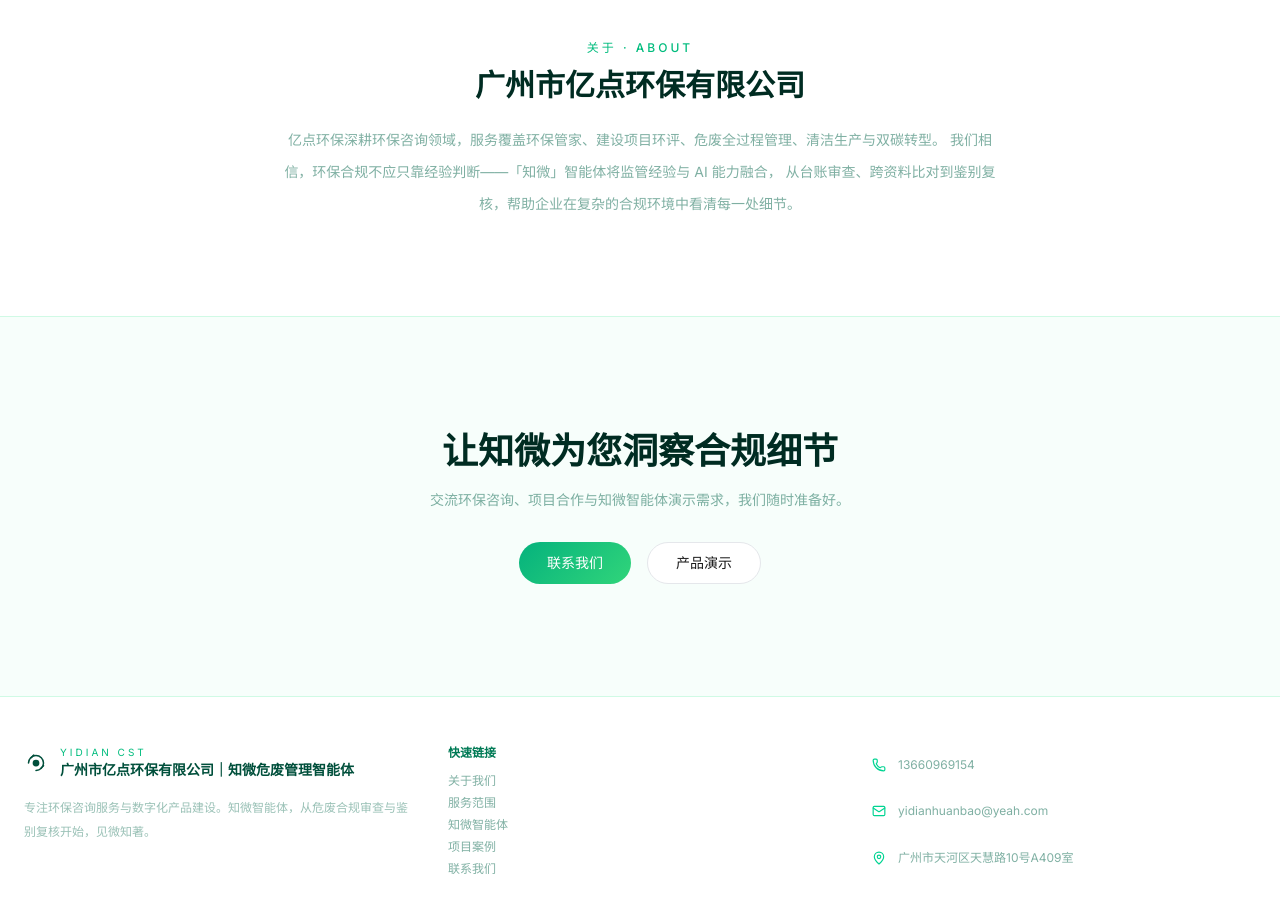
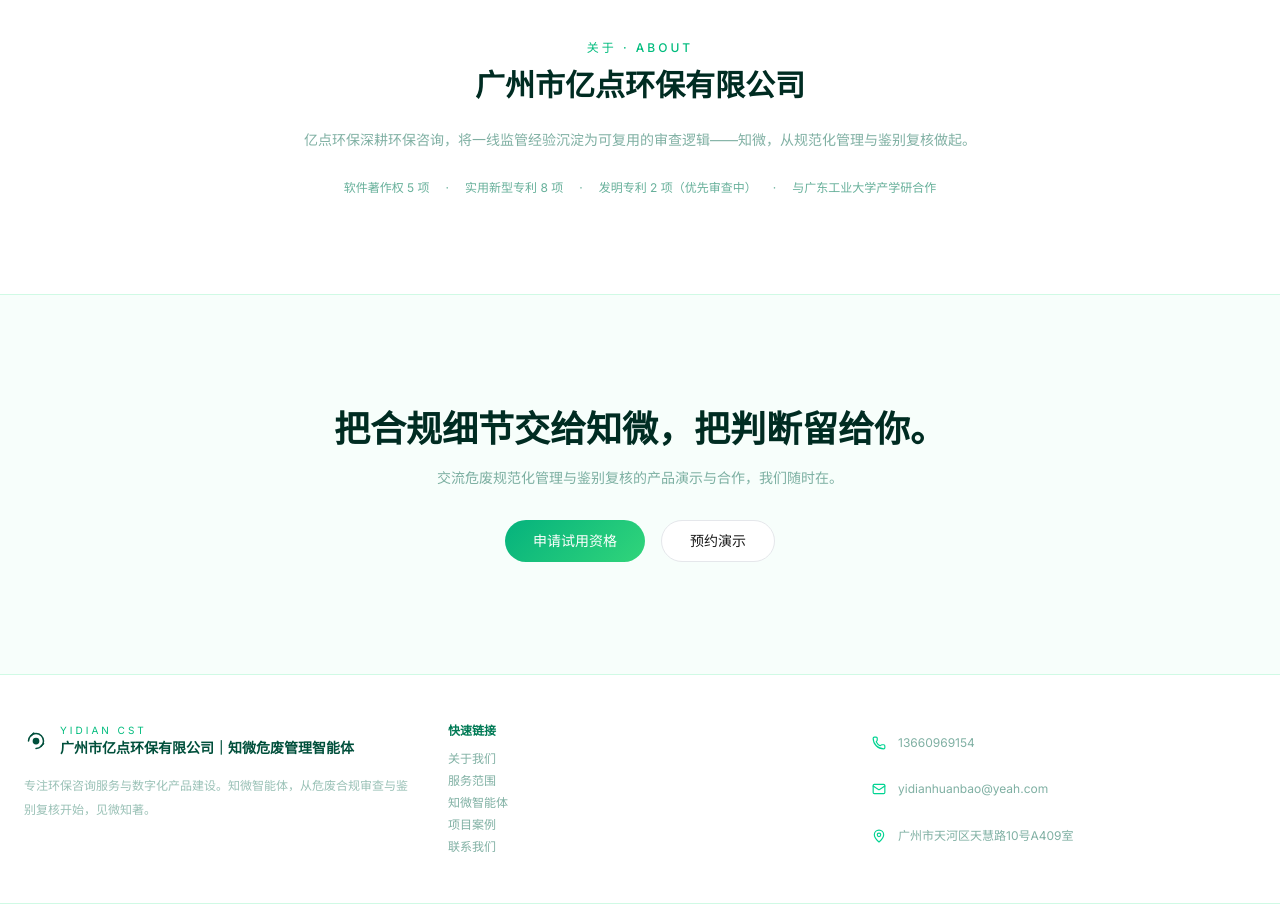
Before and after one commit to tongyatsing/yidian-website, a Next.js app: page / in a window 1280 px wide. Shown: the part 4040-4952 px from the top of the page. Built offline with nearby package versions, Linux system fonts and the light colour scheme.

Commit message:
feat(home): 关于段克制资质背书 + CTA 收尾句
Co-Authored-By: Claude Opus 4.7 (1M context) <noreply@anthropic.com>

```diff
--- a/src/components/YidianEcoSite.tsx
+++ b/src/components/YidianEcoSite.tsx
@@ -665,10 +665,17 @@ function HomePage({ setPage }: { setPage: (p: string) => void }) {
           <div className="text-xs font-medium tracking-[0.25em] uppercase text-emerald-500">关于 · About</div>
           <h2 className="font-display mt-3 text-2xl font-bold text-emerald-950 md:text-3xl">广州市亿点环保有限公司</h2>
           <p className="mt-5 text-sm leading-8 text-emerald-800/50">
-            亿点环保深耕环保咨询领域，服务覆盖环保管家、建设项目环评、危废全过程管理、清洁生产与双碳转型。
-            我们相信，环保合规不应只靠经验判断——「知微」智能体将监管经验与 AI 能力融合，
-            从台账审查、跨资料比对到鉴别复核，帮助企业在复杂的合规环境中看清每一处细节。
+            亿点环保深耕环保咨询，将一线监管经验沉淀为可复用的审查逻辑——知微，从规范化管理与鉴别复核做起。
           </p>
+          <div className="mt-6 inline-flex flex-wrap justify-center gap-x-4 gap-y-1 text-xs text-emerald-700/60">
+            <span>软件著作权 5 项</span>
+            <span>·</span>
+            <span>实用新型专利 8 项</span>
+            <span>·</span>
+            <span>发明专利 2 项（优先审查中）</span>
+            <span>·</span>
+            <span>与广东工业大学产学研合作</span>
+          </div>
         </div>
       </section>
 
@@ -676,19 +683,19 @@ function HomePage({ setPage }: { setPage: (p: string) => void }) {
       <section className="border-t border-emerald-100 bg-emerald-50/40 py-24 md:py-28">
         <div className="mx-auto max-w-2xl px-6 text-center">
           <h2 className="font-display text-2xl font-bold text-emerald-950 md:text-4xl leading-tight">
-            让知微为您洞察合规细节
+            把合规细节交给知微，把判断留给你。
           </h2>
           <p className="mt-4 text-sm text-emerald-800/50">
-            交流环保咨询、项目合作与知微智能体演示需求，我们随时准备好。
+            交流危废规范化管理与鉴别复核的产品演示与合作，我们随时在。
           </p>
           <div className="mt-8 flex flex-wrap justify-center gap-4">
             <button onClick={() => setPage("contact")}
               className={`${btnPrimary} px-7 py-2.5`}>
-              联系我们
+              申请试用资格
             </button>
-            <button onClick={() => setPage("demo")}
+            <button onClick={() => setPage("contact")}
               className={`${btnSecondary} px-7 py-2.5`}>
-              产品演示
+              预约演示
             </button>
           </div>
         </div>
```
